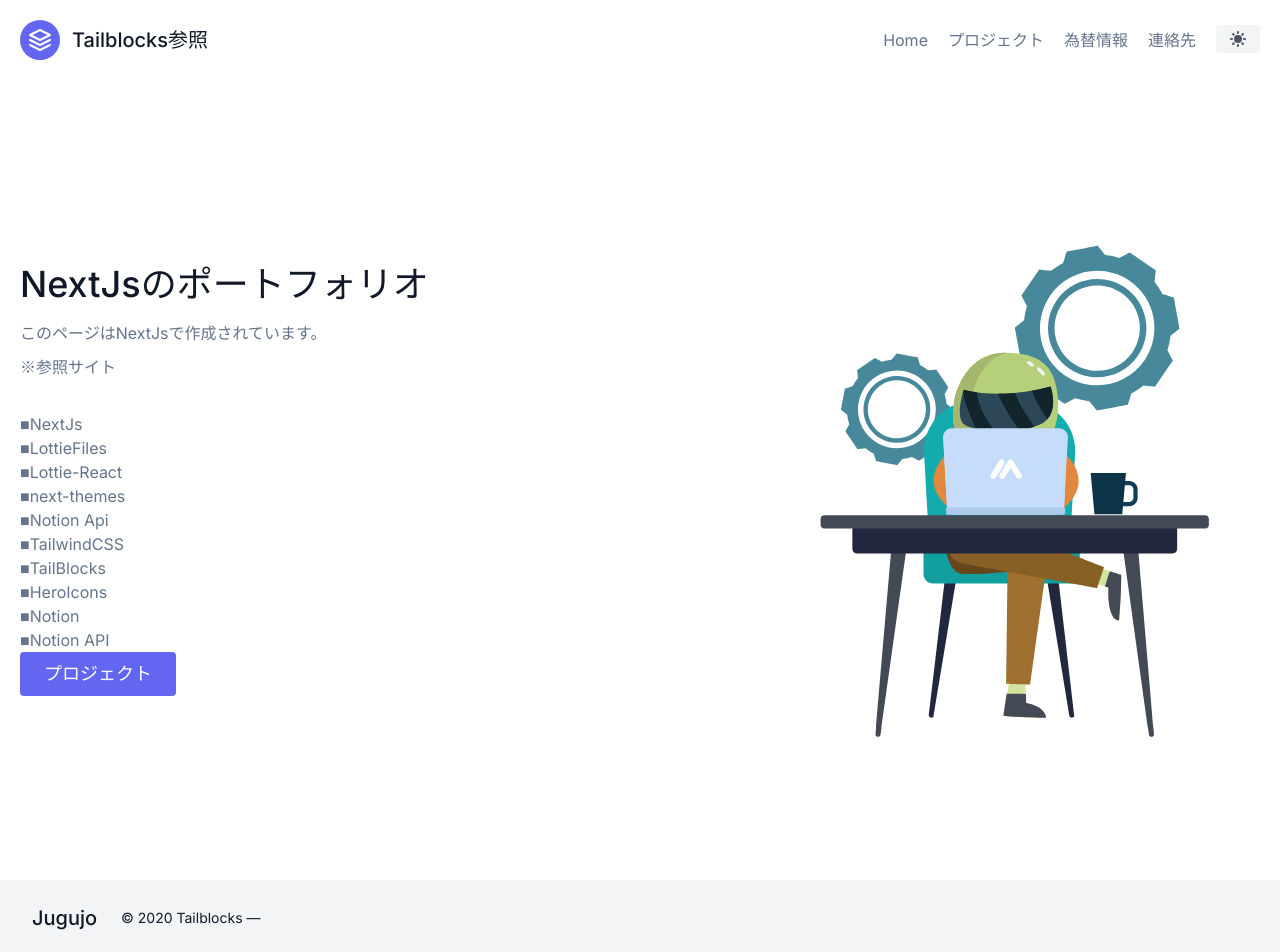
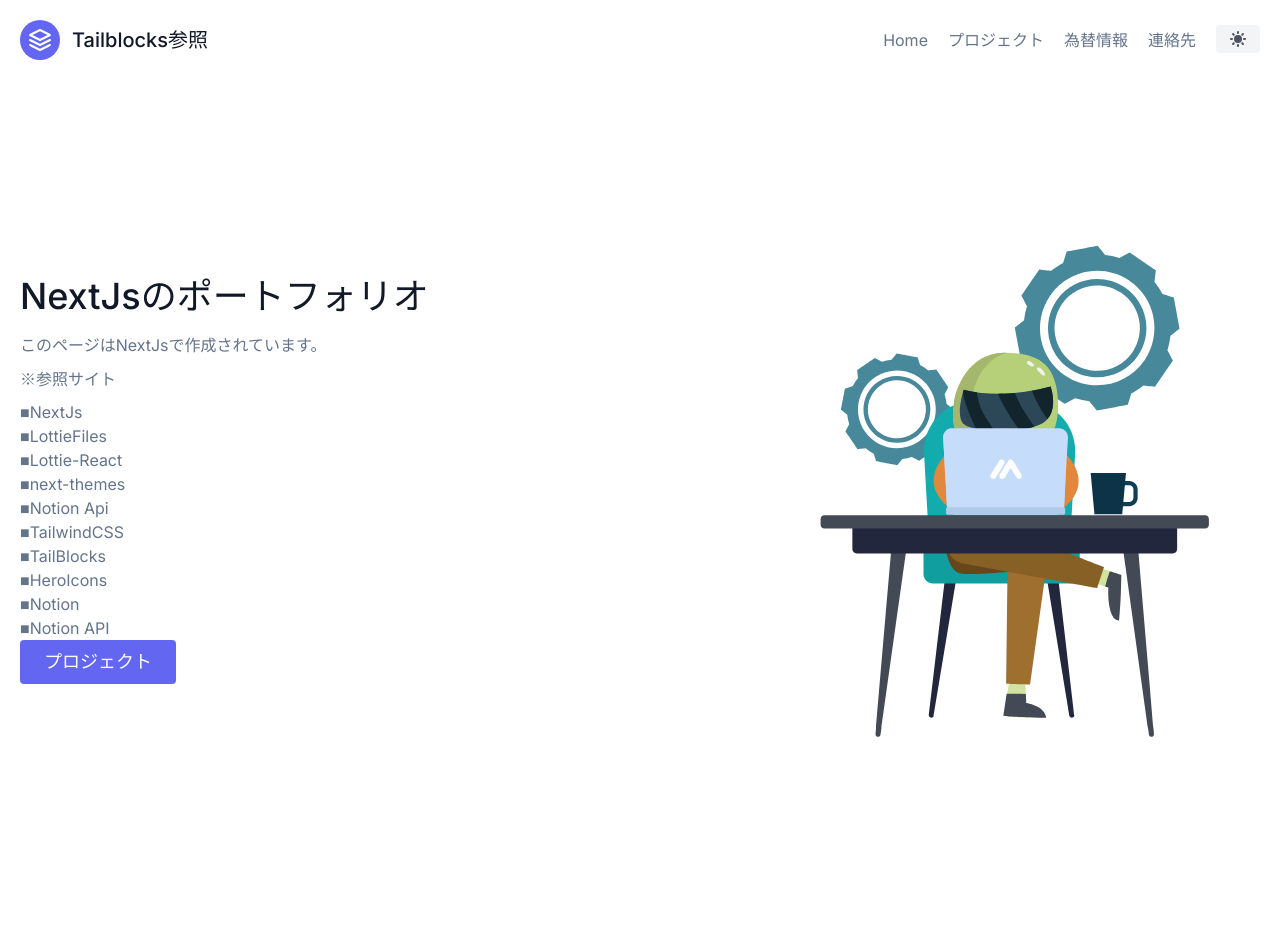
Before and after one commit to jugujo/my-nextjs, a Next.js app: page / in a window 1280 px wide. Shown: the top 952 px of the page. After the commit the page ends 880 px from the top, so only its background shows below. Built offline with nearby package versions, Linux system fonts and the light colour scheme.

Commit message:
レイアウト調整

```diff
--- a/app/layout.js
+++ b/app/layout.js
@@ -34,7 +34,7 @@
         <Providers>
           <Header/>
           {children}
-          <Footer/>
+          {/* <Footer/> */}
         </Providers>
       </body>
     </html>
--- a/components/home/mainContents.js
+++ b/components/home/mainContents.js
@@ -11,9 +11,8 @@
             <h1 className="title-font sm:text-4xl text-3xl mb-4 font-medium text-gray-900">NextJsのポートフォリオ
             </h1>
             <p className="mb-2 leading-relaxed">このページはNextJsで作成されています。</p>
+
             <p className="mb-2 leading-relaxed">※参照サイト</p>
-
-            <br/>
             <Link href="https://nextjs.org/"  className="hover:text-gray-900" target='_blank'>■NextJs</Link>
             <Link href="https://lottiefiles.com/" className="hover:text-gray-900" target='_blank'>■LottieFiles</Link>
             <Link href="https://docs.lottiefiles.com/lottie-player/components/lottie-react/" className="hover:text-gray-900" target='_blank'>■Lottie-React</Link>
```
